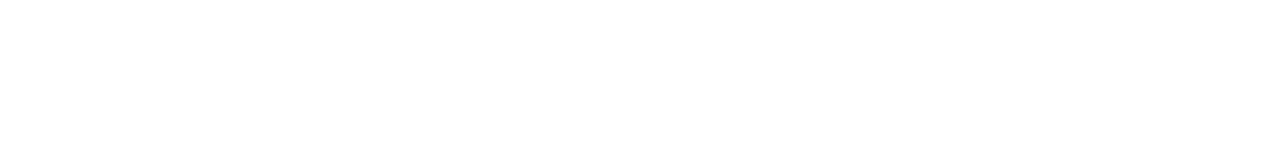
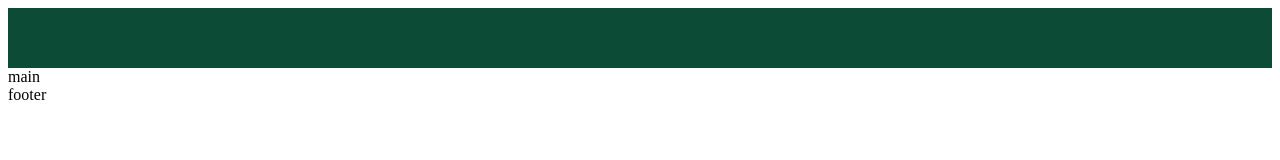
Before and after one commit to Klv-ndr/project_plants, a plain HTML site: page index.html in a window 1280 px wide. Drawn offline with Linux system fonts and the light colour scheme.

Commit message:
create header add reser.css

```diff
--- a/index.html
+++ b/index.html
@@ -5,6 +5,14 @@
     <meta http-equiv="X-UA-Compatible" content="IE=edge" />
     <meta name="viewport" content="width=device-width, initial-scale=1.0" />
     <title>project-plants</title>
+    <link rel="stylesheet" href="style.css" />
   </head>
-  <body></body>
+  <body>
+    <header class="header">
+      <div class="sup-header"></div>
+      <div class="sub-header"></div>
+    </header>
+    <main class="main">main</main>
+    <footer class="footer">footer</footer>
+  </body>
 </html>
--- /dev/null
+++ b/reset.css
@@ -0,0 +1,29 @@
+html, body, div, span, applet, object, iframe, h1, h2, h3, h4, h5, h6, p, blockquote, pre, a, abbr, acronym, address, big, cite, code, del, dfn, em, img, ins, kbd, q, s, samp, small, strike, strong, tt, var, b, u, i, center, dl, dt, dd, ol, ul, li, fieldset, form, label, legend, table, caption, tbody, tfoot, thead, tr, th, td, article, aside, canvas, details, embed, figure, figcaption, footer, header, hgroup, menu, nav, output, ruby, section, summary, time, mark, audio, video {
+    margin: 0;
+    padding: 0;
+    border: 0;
+    font-size: 100%;
+    font: inherit;
+    vertical-align: baseline;
+}
+/* HTMKL display-role reset for older browsers */
+article, aside, details, figcaption, figure, footer, header, hgroup, menu, nav, section {
+    display: block;
+}
+body {
+    line-height: 1;
+}
+ol, ul {
+    list-style: none;
+}
+blockquote, q {
+    quotes: none;
+}
+blockquote:before, blockquote:after, q:before, q:after {
+    content: '';
+    content: none;
+}
+table {
+    border-collapse: collapse;
+    border-spacing: 0;
+}
--- a/style.scss
+++ b/style.scss
@@ -0,0 +1,7 @@
+* {
+    box-sizing: border-box;
+}
+.sup-header {
+    height: 60px;
+    background-color: #0C4B35;
+}
```
Also changed, not shown: style.css, 1 other file.
